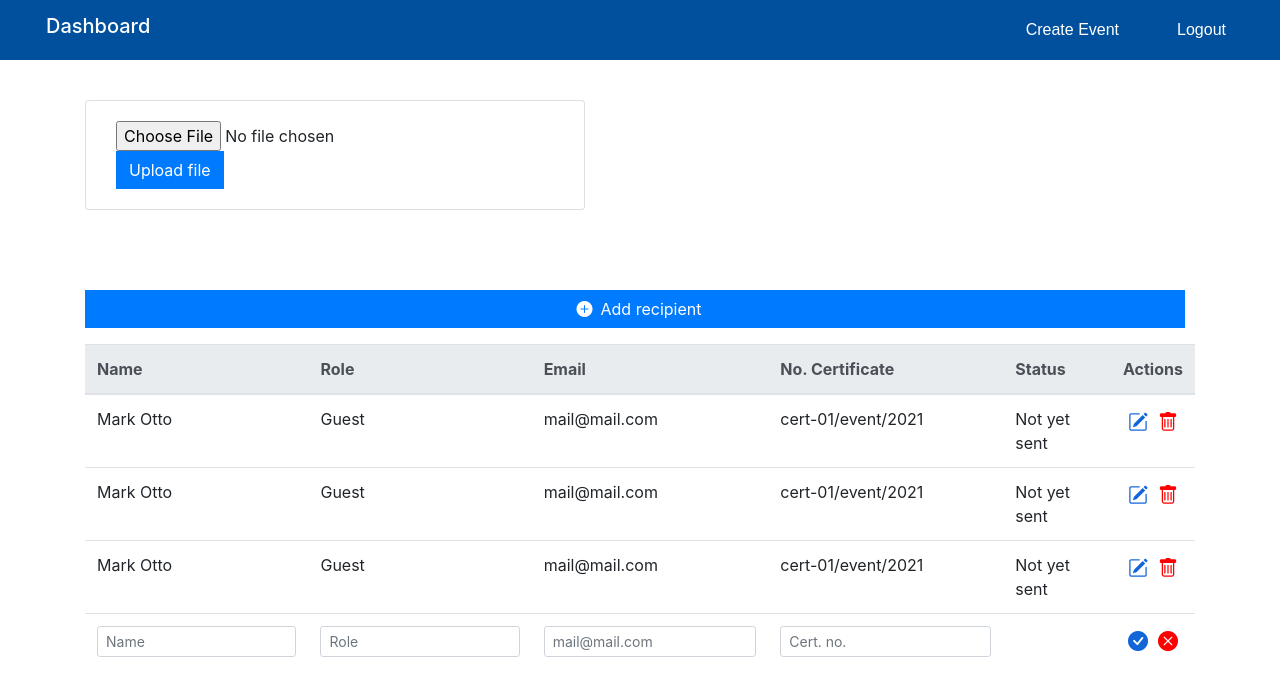
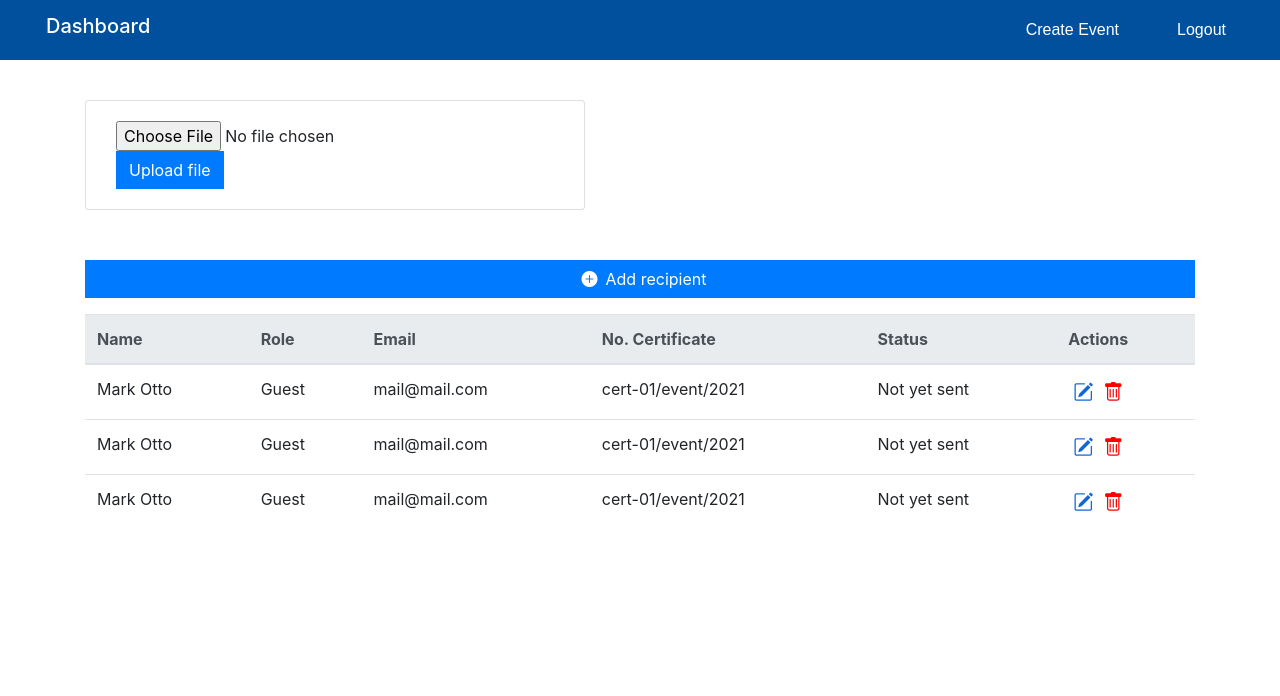
Before and after one commit to team-04-certify/client, a React (Create React App) app in the folder certify/: page /recipients in a window 1280 px wide. Shown: the top 696 px of the page. Built offline with nearby package versions, Linux system fonts and the light colour scheme.

Commit message:
continue recipient feature

```diff
--- a/certify/src/App.css
+++ b/certify/src/App.css
@@ -1,6 +1,10 @@
 /* Global */
 .btn {
   border-radius: 0 !important;
+}
+
+a {
+  cursor: pointer;
 }
 
 btn-primary {
@@ -47,11 +51,6 @@ btn-secondary {
   color: black;
   font-family: -apple-system, BlinkMacSystemFont, 'Segoe UI', Roboto, Oxygen, Ubuntu, Cantarell, 'Open Sans', 'Helvetica Neue', sans-serif;
 }
-
-.btn {
-  margin-right: 10px;
-}
-
 /* Navbar home */
 
 /* Landing page */
@@ -203,10 +202,13 @@ h5 {
   }
 
   .recipient-tab {
-    margin-top: 80px;
+    margin-top: 50px;
 }
 
 .action-btn a {
   margin: 0 5px;
   font-size: 20px;
 }
+.form-control-sm {
+  width: 170px;
+}
--- /dev/null
+++ b/certify/src/Components/RecipientRow.js
@@ -0,0 +1,49 @@
+import React, { useState } from "react";
+
+export default function RecipientRow () {
+  const [showEdit, setShowEdit] = useState(false)
+
+  const clickShowEdit = (e) => {
+    e.preventDefault()
+    setShowEdit(true)
+  }
+
+  const clickCloseEdit = (e) => {
+    e.preventDefault()
+    setShowEdit(false)
+  }
+
+  return (
+    <tr>
+      {
+        showEdit?
+        <>
+          <td><input type="text" className="form-control form-control-sm" placeholder="Name" /></td>
+          <td><input type="text" className="form-control form-control-sm" placeholder="Role" /></td>
+          <td><input type="email" className="form-control form-control-sm" placeholder="mail@mail.com" /></td>
+          <td><input type="text" className="form-control form-control-sm" placeholder="Cert. no." /></td>
+          <td>Not yet sent</td>
+          <td>
+            <div className="action-btn">
+              <a href="#"><i style={{color: '#1265D7'}} className="bi bi-check-circle-fill"></i></a>
+              <a onClick={(e) => clickCloseEdit(e)}><i style={{color: 'red'}}  className="bi bi-x-circle-fill"></i></a>
+            </div>
+          </td>
+        </>:
+        <>
+          <td>Mark Otto</td>
+          <td>Guest</td>
+          <td>mail@mail.com</td>
+          <td>cert-01/event/2021</td>
+          <td>Not yet sent</td>
+          <td>
+            <div className="action-btn">
+              <a onClick={(e) => clickShowEdit(e)}><i style={{color: '#1265D7'}} className="bi bi-pencil-square"></i></a>
+              <a href="#"><i style={{color: 'red'}} className="bi bi-trash"></i></a>
+            </div>
+          </td>
+        </>
+      }
+    </tr>
+  )
+}
--- a/certify/src/Pages/Recipients.js
+++ b/certify/src/Pages/Recipients.js
@@ -1,28 +1,64 @@
-import React from "react";
+import React, { useState } from "react";
+import axios from 'axios'
+import Papa from 'papaparse'
 
 import { Form, Button, Container, input } from "react-bootstrap";
-import { NavbarHome, NavbarDashboard, NavbarInformation } from "../Components";
+import RecipientRow from "../Components/RecipientRow"
 
 export default function Recipients() {
+  const [showAdd, setShowAdd] = useState(false)
+  const [input, setInput] = useState(null)
 
+  const clickShowAdd = (e) => {
+    e.preventDefault()
+    setShowAdd(true)
+  }
+
+  const clickCloseAdd = (e) => {
+    e.preventDefault()
+    setShowAdd(false)
+  }
+
+  const getFile = (e) => {
+    Papa.parse(e.target.files[0], {
+      header: true,
+      complete: function(results, _) {
+        setInput(results.data)
+        console.log(results.data)
+      }
+    })
+  }
+
+  const uploadFile = (e) => {
+    e.preventDefault()
+    axios({
+      // url: `${baseUrl}/events`,
+      method: 'POST',
+      headers: {
+        access_token: localStorage.getItem('access_token')
+      },
+      data: input
+    })
+  }
 
   return (
-
-  <div className="recipient full-height">
-    {/* <NavbarDashboard />
-    <NavbarInformation /> */}
+  <div className="recipient">
     <div className="container">
       <div className="upload-cont card">
         <Form action="">
-            <input type="file" accept=".xls,.xlsx,.csv" />
-          <button className="btn btn-primary">Upload file</button>
+            <input type="file" onChange={(e) => getFile(e)} accept=".csv" />
+          <button onClick={(e) => uploadFile(e)} className="btn btn-primary">Upload file</button>
         </Form>
       </div>
       <div className="recipient-tab d-flex justify-content-center flex-column">
-        <Button className="btn btn-primary">
+        {
+          !showAdd?
+          <a onClick={(e) => clickShowAdd(e)} className="btn btn-primary">
             <i className="bi bi-plus-circle-fill mx-2"></i>
             Add recipient
-        </Button>
+          </a>:
+          null
+        }
         <table className="table mt-3">
           <thead className="thead-light">
             <tr>
@@ -35,45 +71,11 @@ export default function Recipients() {
             </tr>
           </thead>
           <tbody>
-            <tr>
-              <td>Mark Otto</td>
-              <td>Guest</td>
-              <td>mail@mail.com</td>
-              <td>cert-01/event/2021</td>
-              <td>Not yet sent</td>
-              <td>
-                <div className="action-btn">
-                  <a href="#"><i style={{color: '#1265D7'}} className="bi bi-pencil-square"></i></a>
-                  <a href="#"><i style={{color: 'red'}} className="bi bi-trash"></i></a>
-                </div>
-              </td>
-            </tr>
-            <tr>
-              <td>Mark Otto</td>
-              <td>Guest</td>
-              <td>mail@mail.com</td>
-              <td>cert-01/event/2021</td>
-              <td>Not yet sent</td>
-              <td>
-                <div className="action-btn">
-                  <a href="#"><i style={{color: '#1265D7'}} className="bi bi-pencil-square"></i></a>
-                  <a href="#"><i style={{color: 'red'}}  className="bi bi-trash"></i></a>
-                </div>
-              </td>
-            </tr>
-            <tr>
-              <td>Mark Otto</td>
-              <td>Guest</td>
-              <td>mail@mail.com</td>
-              <td>cert-01/event/2021</td>
-              <td>Not yet sent</td>
-              <td>
-                <div className="action-btn">
-                  <a href="#"><i style={{color: '#1265D7'}} className="bi bi-pencil-square"></i></a>
-                  <a href="#"><i style={{color: 'red'}} className="bi bi-trash"></i></a>
-                </div>
-              </td>
-            </tr>
+            <RecipientRow />
+            <RecipientRow />
+            <RecipientRow />
+            {
+              showAdd?
               <tr>
                 <td><input type="text" className="form-control form-control-sm" placeholder="Name" /></td>
                 <td><input type="text" className="form-control form-control-sm" placeholder="Role" /></td>
@@ -83,10 +85,12 @@ export default function Recipients() {
                 <td>
                   <div className="action-btn">
                     <a href="#"><i style={{color: '#1265D7'}} className="bi bi-check-circle-fill"></i></a>
-                  <a href="#"><i style={{color: 'red'}}  className="bi bi-x-circle-fill"></i></a>
+                    <a onClick={(e) => clickCloseAdd(e)}><i style={{color: 'red'}}  className="bi bi-x-circle-fill"></i></a>
                   </div>
                 </td>
-            </tr>
+              </tr>:
+              null
+            }
           </tbody>
         </table>
       </div>
```
Also changed, not shown: 1 other file (tests, documents, lock files or other folders). Lines whose indentation alone changed are shown as unchanged.
